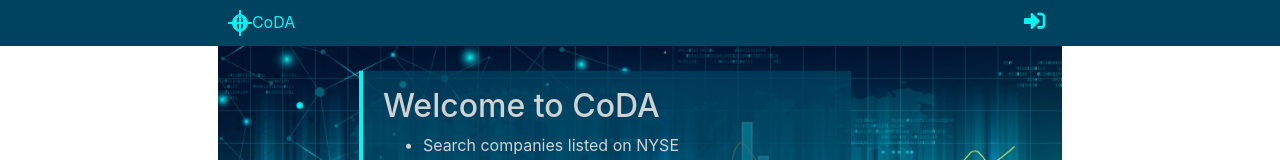
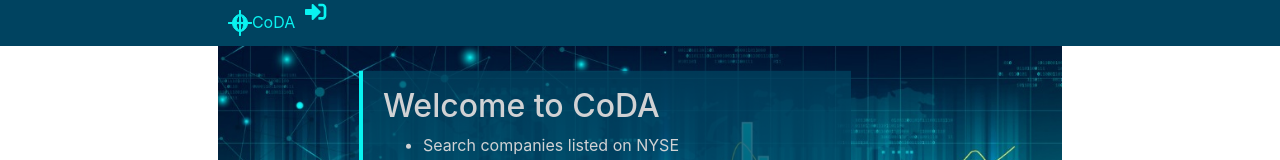
Before and after one commit to JerYoMat/coda-react-rails, a React (Create React App) app in the folder client/: page / in a window 1280 px wide. Shown: the top 160 px of the page. Built offline with nearby package versions, Linux system fonts and the light colour scheme; no server answers.

Commit message:
moved user Icon into DropDown component, imported via DropDown

```diff
--- a/client/src/components/navbar/Navbar.js
+++ b/client/src/components/navbar/Navbar.js
@@ -4,8 +4,9 @@ import { Link } from '@reach/router';
 import { logout } from '../../actions';
 import { ReactComponent as Logo } from '../../images/coda.svg';
 import { FontAwesomeIcon } from '@fortawesome/react-fontawesome';
-import { faUserCircle, faSignInAlt } from '@fortawesome/free-solid-svg-icons';
+import { faSignInAlt } from '@fortawesome/free-solid-svg-icons';
 import { connect } from 'react-redux';
+import DropDown from './sub-components/DropDown';
 
 const Navbar = ({ user, logout}) => {
   return (
@@ -16,11 +17,11 @@ const Navbar = ({ user, logout}) => {
             <span className='logo'><Logo className='app-logo'/>CoDA</span>
           </Link>
           { user && (
-            <FontAwesomeIcon icon={faUserCircle} className='access-icon' size='lg' onClick={logout}/>
+            <DropDown userId={user.id} logout={logout} />
           )}
           { !user && (
           <Link to='/login'>
-            <FontAwesomeIcon icon={faSignInAlt} className='access-icon' size='lg' />
+            <FontAwesomeIcon icon={faSignInAlt} className='login-icon' size='lg' />
           </Link>
           )}
       </div>
```
